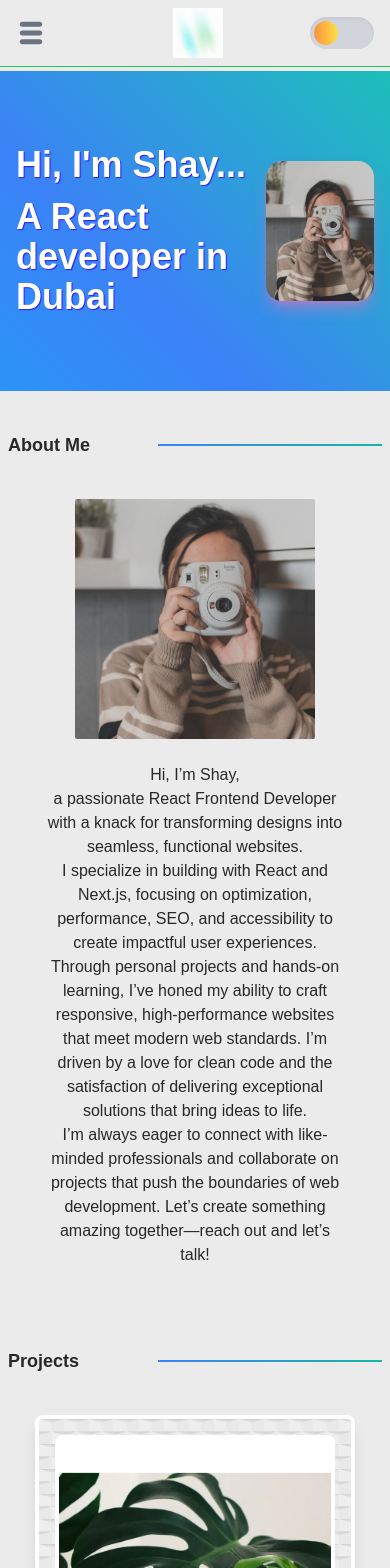
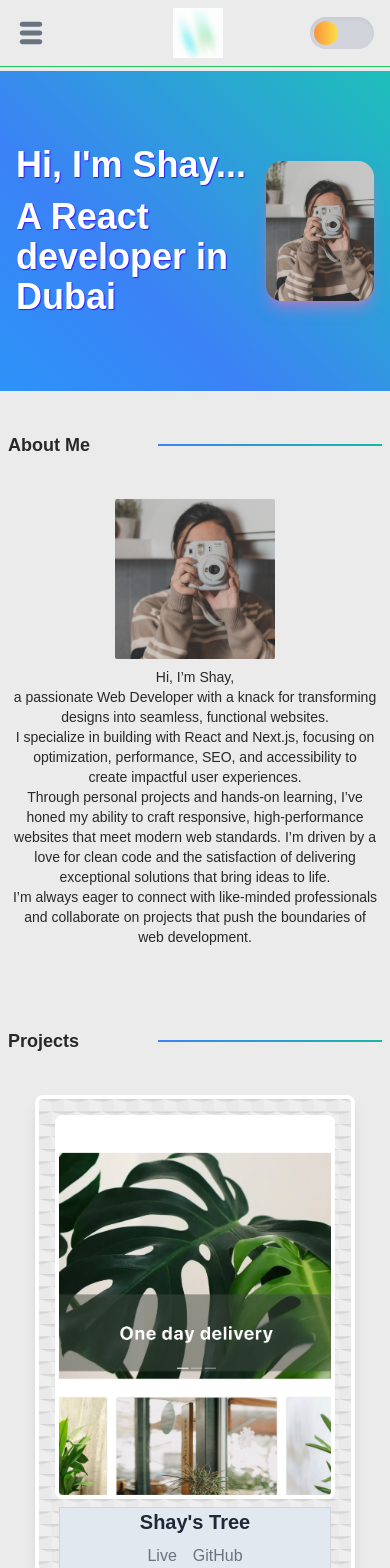
Before and after one commit to shay122990/next-portfolio, a Next.js app: page / in a window 390 px wide. Shown: the top 1568 px of the page. Built offline with nearby package versions, Linux system fonts and the light colour scheme; a web font is replaced by a local one.

Commit message:
about section layout for different sizes

```diff
--- a/src/app/components/about/About.tsx
+++ b/src/app/components/about/About.tsx
@@ -5,26 +5,26 @@ const About = () => {
   return (
     <section className="w-full flex flex-col items-center">
       <Divider text="About Me" id="about" />
-      <article className="w-full px-1 flex flex-col lg:flex-row text-center items-center justify-center gap-6 lg:gap-40">
+      <article className="w-full flex flex-col lg:flex-row text-center items-center justify-between px-1 lg:px-28 gap-2">
         <Image
           src="/images/hero-image.jpg"
           alt="Profile Picture"
           width={200}
           height={200}
-          className="h-60 w-60 object-cover rounded-sm"
+          className="w-40 h-40 lg:h-80 lg:w-80 object-cover rounded-sm"
           priority
         />
-        <div className="w-full lg:w-2/5 px-10 lg:text-left">
+        <div className="w-full lg:w-1/2 px-2 md:px-10 text-sm lg:text-base lg:text-left">
           <p>
             Hi, I’m Shay,
             <br />
-            a passionate React Frontend Developer with a knack for transforming designs into seamless, functional websites.
+            a passionate Web Developer with a knack for transforming designs into seamless, functional websites.
             <br />
             I specialize in building with React and Next.js, focusing on optimization, performance, SEO, and accessibility to create impactful user experiences.
             <br />
             Through personal projects and hands-on learning, I’ve honed my ability to craft responsive, high-performance websites that meet modern web standards. I’m driven by a love for clean code and the satisfaction of delivering exceptional solutions that bring ideas to life.
             <br />
-            I’m always eager to connect with like-minded professionals and collaborate on projects that push the boundaries of web development. Let’s create something amazing together—reach out and let’s talk!
+            I’m always eager to connect with like-minded professionals and collaborate on projects that push the boundaries of web development.
           </p>
         </div>
       </article>
--- a/src/app/components/footer/Footer.tsx
+++ b/src/app/components/footer/Footer.tsx
@@ -5,7 +5,7 @@ export default function Footer() {
 
 
   return (
-    <footer className="bg-grey border-t border-lime-400 py-6">
+    <footer className="bg-grey border-t border-green-500 py-6 mt-4">
       <div className="container mx-auto text-center">
         <div className="flex justify-center space-x-6 mb-4">
           <Link
@@ -13,7 +13,7 @@ export default function Footer() {
             target="_blank"
             rel="noreferrer"
             aria-label="GitHub Profile"
-            className="text-grey hover:text-lime-500"
+            className="text-grey hover:text-green-500"
           >
             <FaGithub size={24} />
           </Link>
@@ -22,7 +22,7 @@ export default function Footer() {
             target="_blank"
             rel="noreferrer"
             aria-label="LinkedIn Profile"
-            className="text-grey hover:text-lime-500"
+            className="text-grey hover:text-green-500"
           >
             <FaLinkedin size={24} />
           </Link>
```
